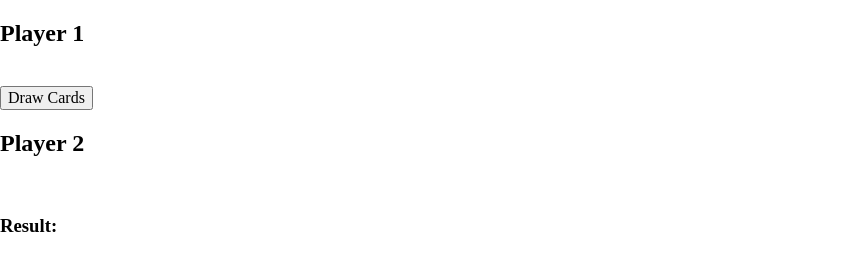
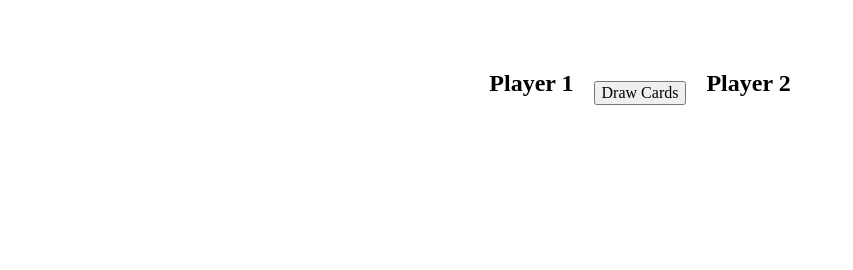
Before and after one commit to bunny-thief/card-war, a plain HTML site: page index.html in a window 1280 px wide. Shown: the whole page, without its empty margins (0-853 px from the left). Drawn offline with Linux system fonts and the light colour scheme; no server answers.

Commit message:
Added styling to center and space out cards

```diff
--- a/css/style.css
+++ b/css/style.css
@@ -14,29 +14,39 @@
 }
 
 .clear {
-	clear: both;
+     clear: both;
 }
 
 /******************************************
 /* BASE STYLES
 /*******************************************/
 
-body {
-
-}
+body {}
 
 
 /******************************************
 /* LAYOUT
 /*******************************************/
-header {
 
-}
-
-footer {
-
+#playingArea,
+#result {
+     display: flex;
+     justify-content: center;
+     align-items: center;
 }
 
 /******************************************
 /* ADDITIONAL STYLES
 /*******************************************/
+
+#playingArea {
+     padding-top: 50px;
+}
+
+#drawTwoCards {
+     margin: 0 20px;
+}
+
+#result {
+     margin-top: 25px;
+}
--- a/index.html
+++ b/index.html
@@ -27,7 +27,7 @@
 		</section>
 	</section>
 	<section id="result">
-		<h3>Result:</h3>
+		<h3></h3>
 	</section>
 	<script type="text/javascript" src="js/main.js"></script>
 </body>
```
